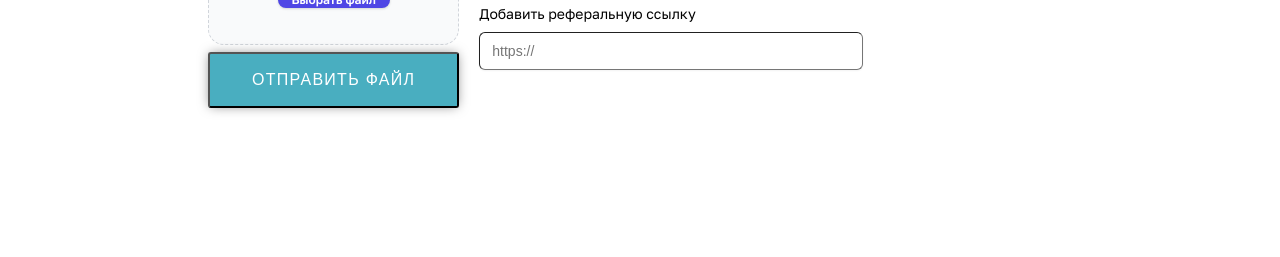
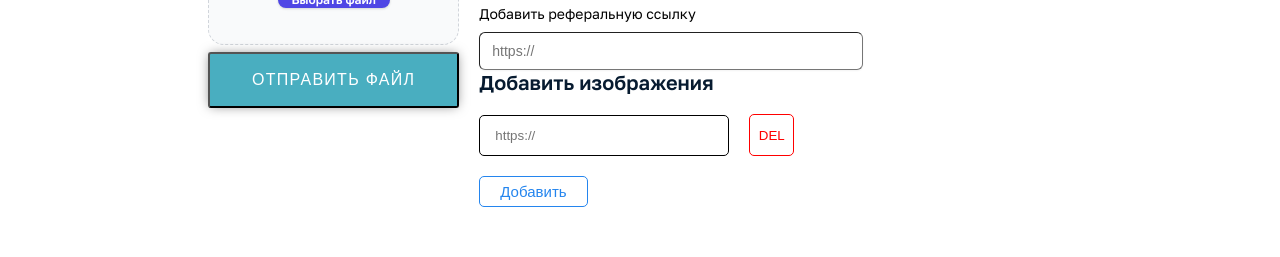
Before and after one commit to AleksNau/next-blog, a Next.js app: page /write in a window 1280 px wide. Shown: the part 418-675 px from the top of the page. Built offline with nearby package versions, Linux system fonts and the light colour scheme; no server answers; the database is empty.

Commit message:
add links

```diff
--- a/src/app/write/page.js
+++ b/src/app/write/page.js
@@ -8,8 +8,7 @@ import { useUser } from "@clerk/clerk-react";
 import { getData, getCategoryData } from "@/app/utils/data";
 import { MyContext } from "@/context/MyContext";
 import UploadFile from "@/components/UploadFile/UploadFile";
-
-
+import DinamicInput from "@/components/DinamicInput/DinamicInput";
 const QuillEditor = dynamic(() => import("react-quill"), { ssr: false });
 
 const WritePage = () => {
@@ -19,7 +18,10 @@ const WritePage = () => {
 
   const [media, setMedia] = useState("");
   const [title, setTitle] = useState("");
+  const [refLInk, setRefLink] = useState("");
   const [category, setCategory] = useState("");
+  const [imageList, setImageList] = useState([{ value: "" }]);
+
   const quillModules = {
     toolbar: [
       [{ header: [1, 2, 3, false] }],
@@ -58,8 +60,7 @@ const WritePage = () => {
     const data2 = await getData().then((res) => {
       count = res.count;
     });
-
-    const res = await fetch("http://localhost:3000/api/posts", {
+   /*  const res = await fetch("http://localhost:3000/api/posts", {
       method: "POST",
       body: JSON.stringify({
         title,
@@ -72,8 +73,19 @@ const WritePage = () => {
     });
     if (res.ok) {
       console.log("res: " + res);
-      /* router.push("/")*/
-    }
+      router.push("/")
+    }*/
+    console.log({
+      title,
+      desc: value,
+      img: media,
+      catSlug: category,
+      slug: count + 1,
+      userEmail: user?.primaryEmailAddress.emailAddress? user.primaryEmailAddress.emailAddress: "test@mail.ru",
+      referal:refLInk,
+      photos:imageList,
+    })
+
   };
 
   return (
@@ -115,9 +127,12 @@ const WritePage = () => {
               })}
             </select>
             <div className={s.container_link}>
-              <label className={s.link_label}>Добавить реферальную ссылку</label>
-              <input className={s.reflink} placeholder="https://" />
+              <label className={s.link_label}>
+                Добавить реферальную ссылку
+              </label>
+              <input className={s.reflink} placeholder="https://" onChange={(e)=>setRefLink(e.target.value)}/>
             </div>
+            <DinamicInput inputFields={imageList} setInputFields={setImageList}/>
           </div>
         </div>
       </div>
--- /dev/null
+++ b/src/components/DinamicInput/DinamicInput.jsx
@@ -0,0 +1,52 @@
+import React, { useState } from "react";
+import s from "./DinamicInput.module.scss";
+
+const DinamicInput = ({inputFields,setInputFields}) => {
+
+  // Function to add a new input field
+  const handleAddFields = () => {
+    setInputFields([...inputFields, { value: "" }]);
+  };
+
+  // Function to remove an input field by index
+  const handleRemoveFields = (index) => {
+    const newInputFields = [...inputFields];
+    newInputFields.splice(index, 1);
+    setInputFields(newInputFields);
+  };
+
+  // Function to update the value of an input field
+  const handleValueChange = (index, event) => {
+    const values = [...inputFields];
+    values[index].value = event.target.value;
+    setInputFields(values);
+  };
+
+  return (
+    <div className={s.container}>
+      <h2 className={s.title}>Добавить изображения</h2>
+
+      {inputFields.map((inputField, index) => (
+        <div className={s.inputContainer} key={index}>
+          <input
+          className={s.inputLink}
+            type="text"
+            placeholder="https://"
+            value={inputField.value}
+            onChange={(e) => handleValueChange(index, e)}
+          />
+
+          <button className={s.deleteBtn} onClick={() => handleRemoveFields(index)}>
+            <span>DEL</span>
+          </button>
+        </div>
+      ))}
+
+      <button className={s.addBtn} onClick={handleAddFields}>
+        Добавить
+      </button>
+    </div>
+  );
+};
+
+export default DinamicInput;
--- /dev/null
+++ b/src/components/DinamicInput/DinamicInput.module.scss
@@ -0,0 +1,65 @@
+.title {
+    font-size: 20px;
+    font-weight: 600;
+    color: #071b30;
+    margin: 0 25px 5px 0;
+  }
+
+  .inputContainer {
+    display: flex;
+    align-items: center;
+    gap: 20px;
+    margin-top: 20px;
+  }
+
+  .inputLink[type="text"] {
+    width: 250px;
+    border: 1px solid Black;
+    padding: 12px 15px;
+    border-radius: 5px;
+  }
+
+  .inputLink:focus {
+    outline: 1.5px solid #2485EE;
+  }
+
+  .deleteBtn {
+    width: 45px;
+    height: 42px;
+    display: flex;
+    align-items: center;
+    justify-content: center;
+    color: #ff0000;
+    background-color: #ffffff;
+    border: 1.5px solid #ff0000;
+    border-radius: 5px;
+    transition: all 0.4s ease;
+    cursor: pointer;
+  }
+
+  .deleteBtn:hover {
+    color: #ffffff;
+    background-color: #ff0000;
+  }
+
+  .addBtn {
+    display: flex;
+    align-items: center;
+    gap: 10px;
+    font-size: 15px;
+    font-weight: 500;
+    color: #2485EE;
+    background-color: #ffffff;
+    border: 1.5px solid #2485EE;
+    border-radius: 5px;
+    padding: 6px 20px;
+    margin-top: 20px;
+    transition: all 0.4s ease;
+    cursor: pointer;
+  }
+
+
+  .add-btn:hover {
+    color: #ffffff;
+    background-color: #2485EE;
+  }
```
